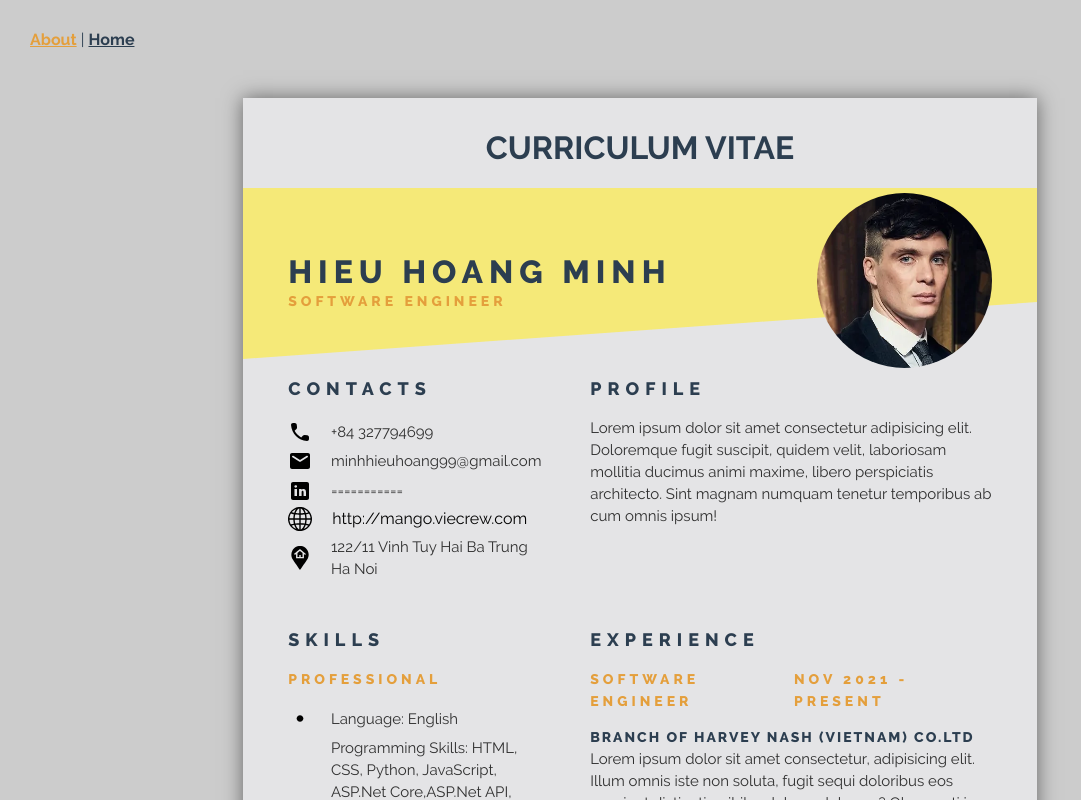
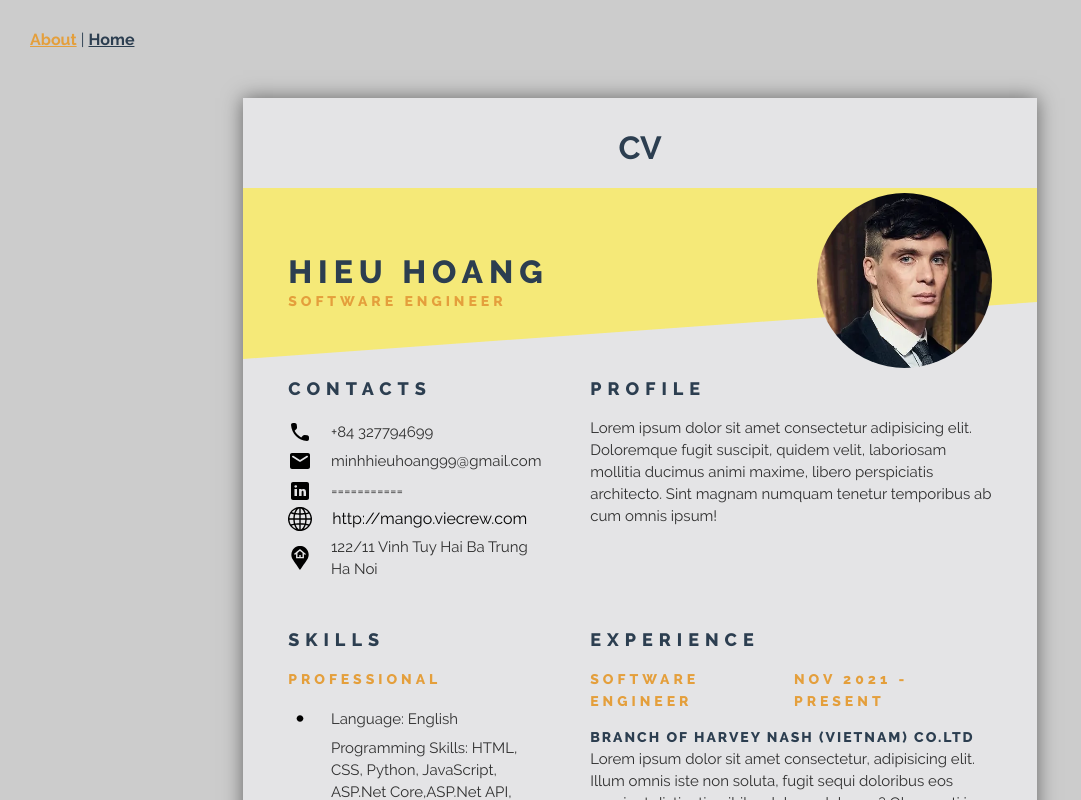
Before and after one commit to minhhieuhoang99/vue-k8s-gcp, a Vue app: page / in a window 1280 px wide. Shown: the top 800 px of the page, without its empty margins (0-1081 px from the left). Built offline with nearby package versions, Linux system fonts and the light colour scheme.

Commit message:
update cv

```diff
--- a/resume/en-data.yaml
+++ b/resume/en-data.yaml
@@ -2,7 +2,7 @@ lang: en
 
 name:
   first: Hieu
-  last: Hoang Minh
+  last: Hoang
 
 position: Software Engineer
 
--- a/src/views/About.vue
+++ b/src/views/About.vue
@@ -1,6 +1,6 @@
 <template>
   <div class="a4">
-    <Resume msg="Curriculum vitae" />
+    <Resume msg="CV" />
   </div>
 </template>
 
```
